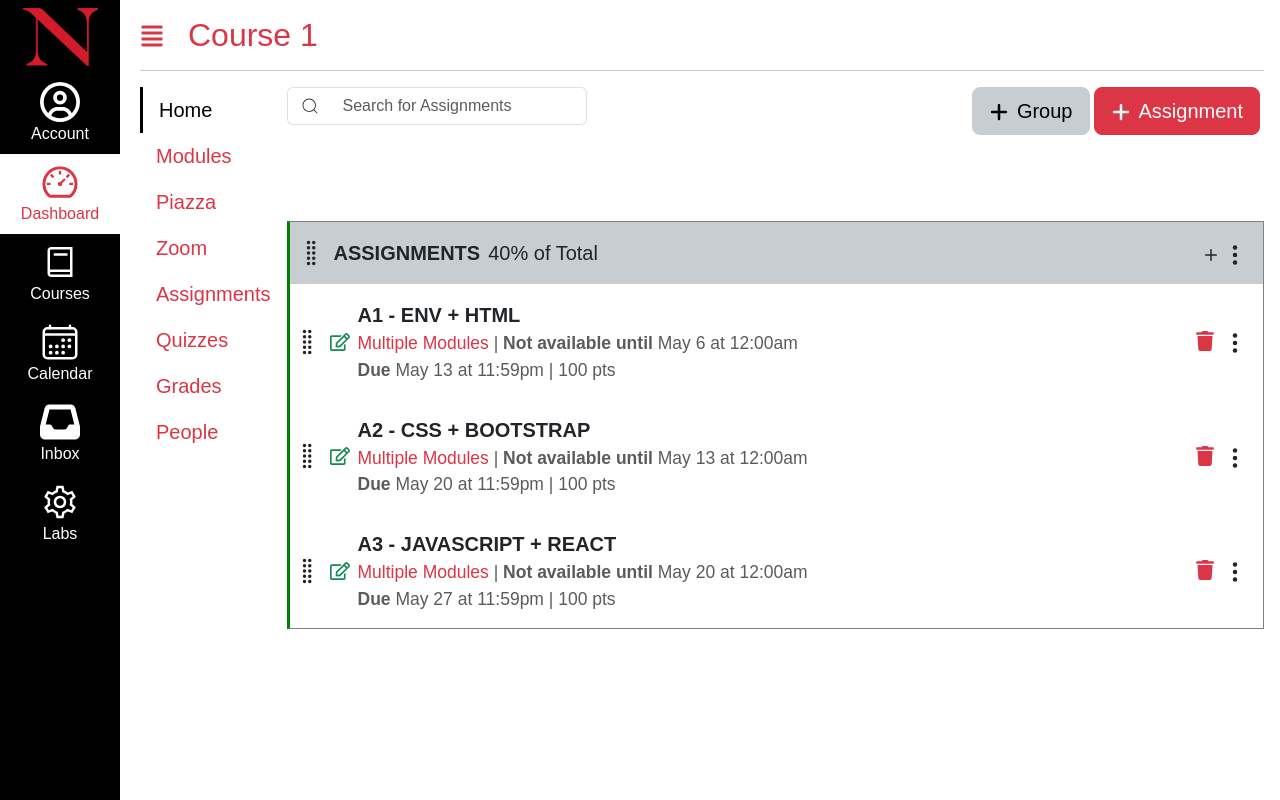
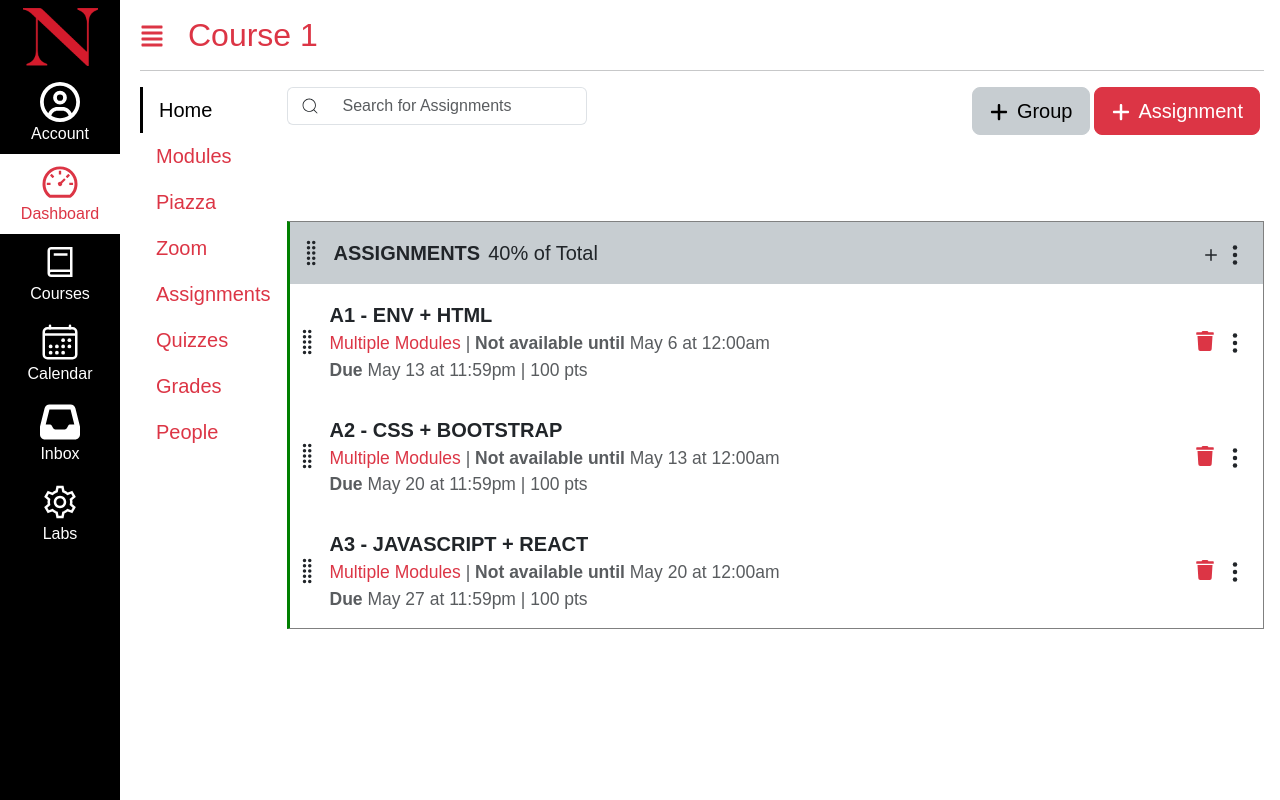
Before and after one commit to Connor-Karr/kambaz-next-js, a Next.js app: page /courses/1/assignments in a window 1280 px wide. Built offline with nearby package versions, Linux system fonts and the light colour scheme.

Commit message:
Fixed problems with assignment editor

```diff
--- a/app/(kambaz)/courses/[cid]/assignments/page.tsx
+++ b/app/(kambaz)/courses/[cid]/assignments/page.tsx
@@ -1,7 +1,6 @@
 import Link from "next/link";
 import { BsGripVertical, BsPlus } from "react-icons/bs";
 import { IoEllipsisVertical } from "react-icons/io5";
-import { FaRegEdit } from "react-icons/fa";
 import { ListGroup, ListGroupItem } from "react-bootstrap";
 import AssignmentsControls from "./AssignmentsControls";
 import AssignmentControlButtons from "./AssignmentControlButtons";
@@ -28,10 +27,12 @@ export default function Assignments() {
           </div>
 
           <ListGroup className="rounded-0">
-            <ListGroupItem className="wd-assignment-list-item p-3 ps-1 border border-0">
+            <ListGroupItem
+              className="wd-assignment-list-item p-3 ps-1 border border-0"
+              style={{ borderLeft: "3px solid green" }}
+            >
               <div className="d-flex align-items-center">
                 <BsGripVertical className="me-2 fs-3" />
-                <FaRegEdit className="me-2 fs-5 text-success" />
                 <div className="flex-grow-1">
                   <Link
                     href="/courses/1234/assignments/123"
@@ -51,10 +52,12 @@ export default function Assignments() {
               </div>
             </ListGroupItem>
 
-            <ListGroupItem className="wd-assignment-list-item p-3 ps-1 border border-0">
+            <ListGroupItem
+              className="wd-assignment-list-item p-3 ps-1 border border-0"
+              style={{ borderLeft: "3px solid green" }}
+            >
               <div className="d-flex align-items-center">
                 <BsGripVertical className="me-2 fs-3" />
-                <FaRegEdit className="me-2 fs-5 text-success" />
                 <div className="flex-grow-1">
                   <Link
                     href="/courses/1234/assignments/124"
@@ -74,10 +77,12 @@ export default function Assignments() {
               </div>
             </ListGroupItem>
 
-            <ListGroupItem className="wd-assignment-list-item p-3 ps-1 border border-0">
+            <ListGroupItem
+              className="wd-assignment-list-item p-3 ps-1 border border-0"
+              style={{ borderLeft: "3px solid green" }}
+            >
               <div className="d-flex align-items-center">
                 <BsGripVertical className="me-2 fs-3" />
-                <FaRegEdit className="me-2 fs-5 text-success" />
                 <div className="flex-grow-1">
                   <Link
                     href="/courses/1234/assignments/125"
```
Also changed, not shown: app/(kambaz)/courses/[cid]/assignments/[aid]/page.tsx (+8 -9 lines).
